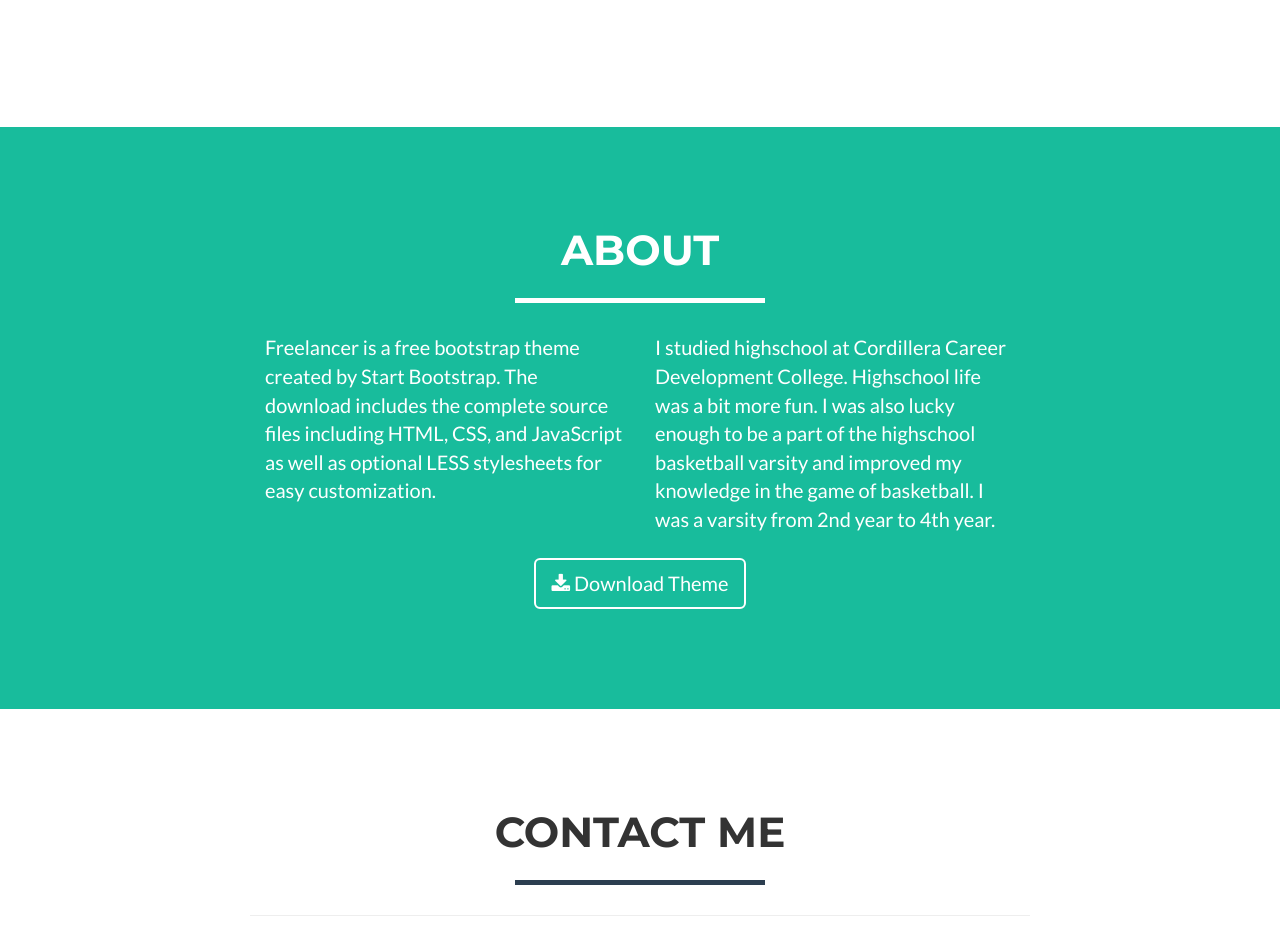
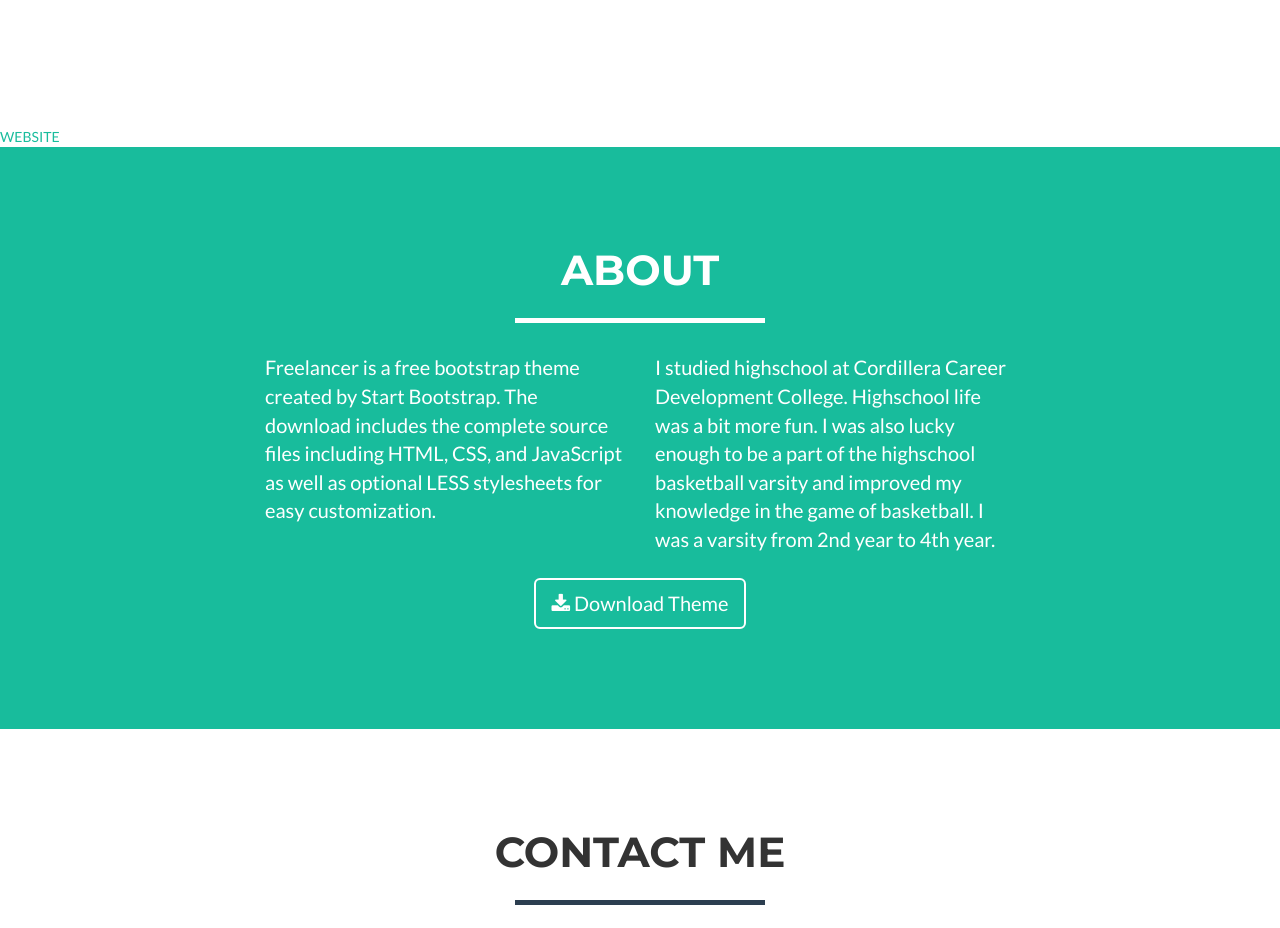
Before and after one commit to domarsonrivera/doms.github.io, a website: page index.html in a window 1280 px wide. Shown: the part 1525-2453 px from the top of the page. Drawn offline with nearby package versions, Linux system fonts and the light colour scheme.

Commit message:
Update index.html

```diff
--- a/index.html
+++ b/index.html
@@ -155,6 +155,8 @@
             </div>
         </div>
     </section>
+
+    <a href = "https://domarsonrivera.github.io/my-project/.">WEBSITE</a>
 
     <!-- About Section -->
     <section class="success" id="about">
```
